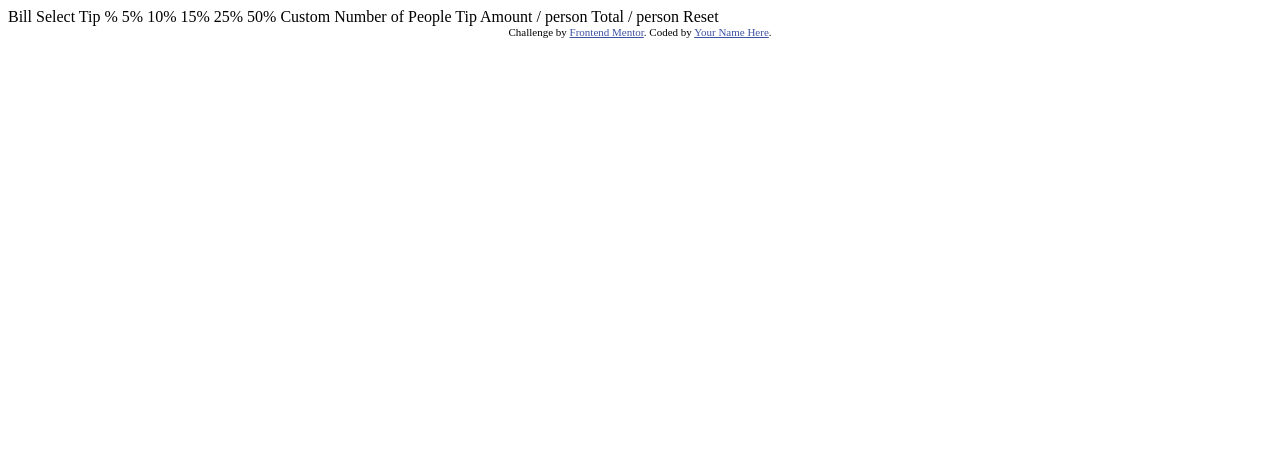
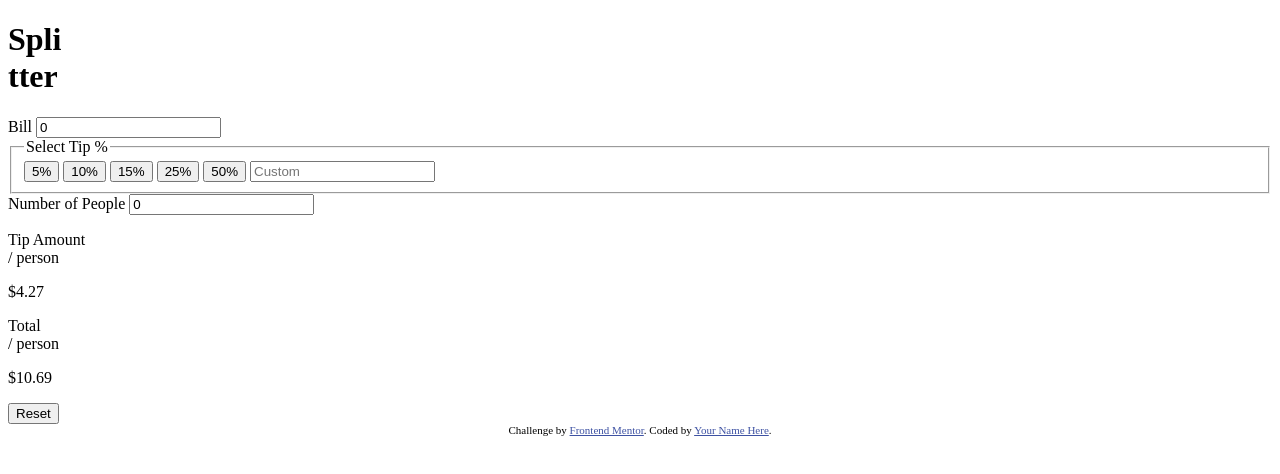
Before and after one commit to osunapc/tip-calculator-app-main, a plain HTML site: page index.html in a window 1280 px wide. Drawn offline with Linux system fonts and the light colour scheme.

Commit message:
se agrego estructura html

```diff
--- a/index.html
+++ b/index.html
@@ -1,44 +1,76 @@
 <!DOCTYPE html>
-<html lang="en">
+<html lang="es">
 	<head>
-  <meta charset="UTF-8">
-  <meta name="viewport" content="width=device-width, initial-scale=1.0"> <!-- displays site properly based on user's device -->
+		<meta charset="UTF-8" />
+		<meta name="viewport" content="width=device-width, initial-scale=1.0" />
+		<!-- displays site properly based on user's device -->
 
-  <link rel="icon" type="image/png" sizes="32x32" href="./images/favicon-32x32.png">
+		<link
+			rel="icon"
+			type="image/png"
+			sizes="32x32"
+			href="./images/favicon-32x32.png"
+		/>
 
 		<title>Frontend Mentor | Tip calculator app</title>
 
 		<!-- Feel free to remove these styles or customise in your own stylesheet 👍 -->
 		<style>
-    .attribution { font-size: 11px; text-align: center; }
-    .attribution a { color: hsl(228, 45%, 44%); }
+			.attribution {
+				font-size: 11px;
+				text-align: center;
+			}
+			.attribution a {
+				color: hsl(228, 45%, 44%);
+			}
 		</style>
 	</head>
 	<body>
+		<header class="header">
+			<h1>
+				Spli <br />
+				tter
+			</h1>
+		</header>
+		<main class="contenedor-cal">
+			<section class="cal">
+				<label class="label_imput" for="bill">Bill</label>
+				<input class="imput_cal" type="number" id="bill" value="0" />
+				<fieldset class="btns__cal">
+          <legend class="btns__legend">	Select Tip %</legend>
+					<button class="btn activo">5%</button>
+          <button class="btn">10%</button>
+          <button class="btn">15%</button>
+          <button class="btn">25%</button>
+          <button class="btn">50%</button>
+          <input type="number" placeholder="Custom">
+				</fieldset>
+        <label class="label_imput-personas" for="personas">Number of People</label>
+				<input class="imput_personas" type="number" id="personas" value="0" />
+			</section>
+			<section class="resultado">
+        <div>
+          <p>Tip Amount <br><span>/ person</span></p>
+          <p>$4.27</p>
+        </div>
+        <div>
+          <p>Total <br><span>/ person</span></p>
+          <p>$10.69</p>
+        </div>
+        <div>
+          <button>Reset</button>
+        </div>
+      </section>
+		</main>
 
-  Bill
 
-  Select Tip %
-  5%
-  10%
-  15%
-  25%
-  50%
-  Custom
 
-  Number of People
-
-  Tip Amount
-  / person
-
-  Total
-  / person
-
-  Reset
 
 		<div class="attribution">
-    Challenge by <a href="https://www.frontendmentor.io?ref=challenge" target="_blank">Frontend Mentor</a>.
-    Coded by <a href="#">Your Name Here</a>.
+			Challenge by
+			<a href="https://www.frontendmentor.io?ref=challenge" target="_blank"
+				>Frontend Mentor</a
+			>. Coded by <a href="#">Your Name Here</a>.
 		</div>
 	</body>
 </html>
```
Lines whose indentation alone changed are shown as unchanged.
